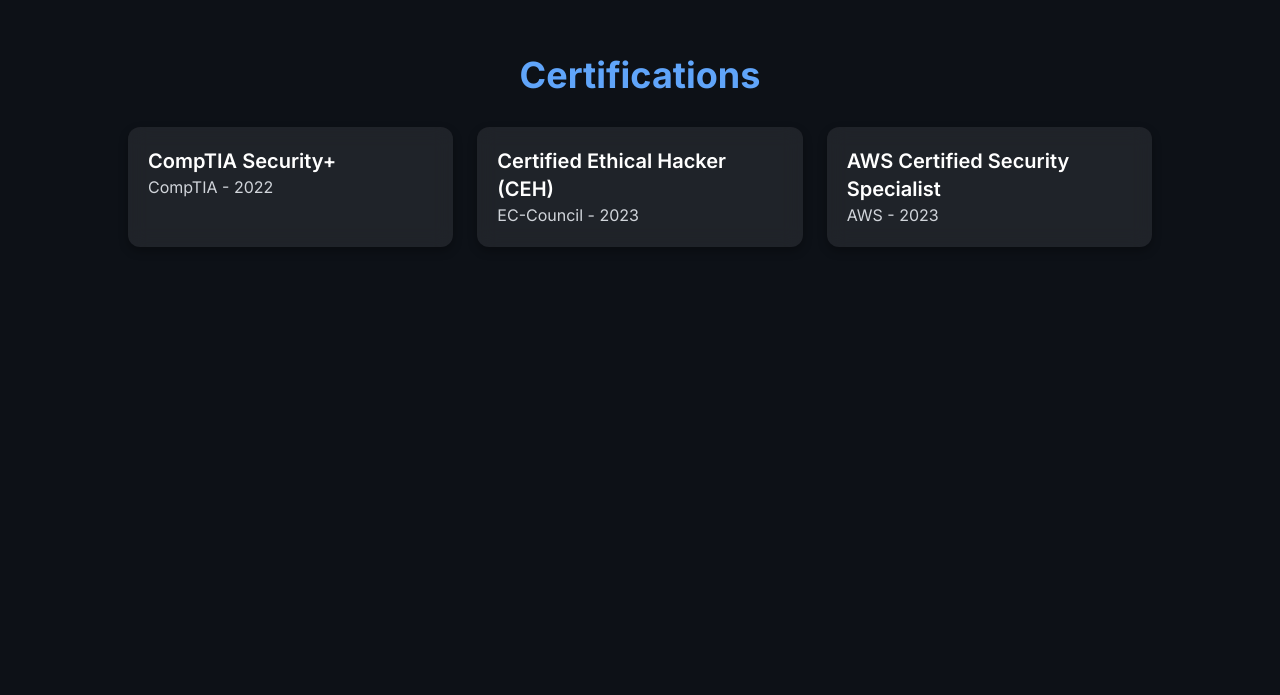
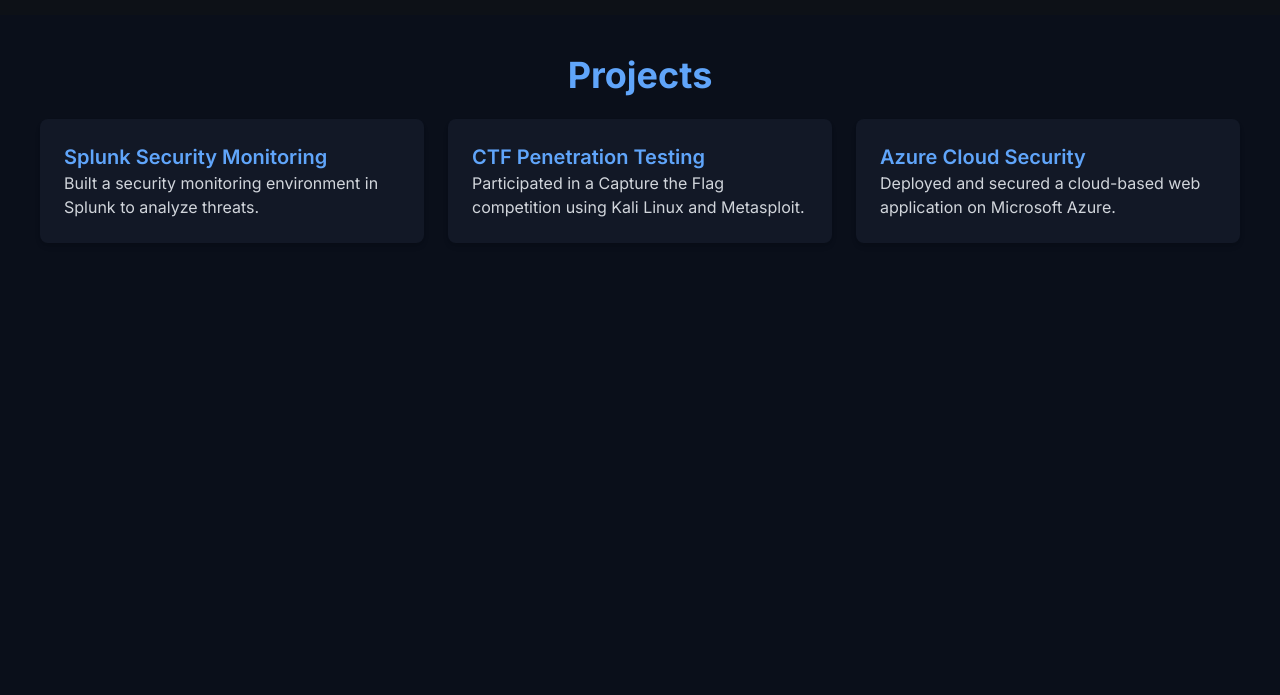
Before and after one commit to EyeonSee/EyeonCyberp, a React (Vite) app: page / in a window 1280 px wide. Shown: the part 2385-3080 px from the top of the page. Built offline with nearby package versions, Linux system fonts and the light colour scheme.

Commit message:
Update App.jsx

```diff
--- a/src/App.jsx
+++ b/src/App.jsx
@@ -1,24 +1,22 @@
 import Navbar from "./components/Navbar";
 import Hero from "./components/Hero";
 import Resume from "./components/Resume";
+import Skills from "./components/Skills";
 import Projects from "./components/Projects";
-import Skills from "./components/Skills";
-import Certifications from "./components/Certifications";
 import Contact from "./components/Contact";
 import Footer from "./components/Footer";
 
 const App = () => {
   return (
-    <>
+    <div className="bg-[#0D1117] text-white">
       <Navbar />
       <Hero />
       <Resume />
       <Skills />
-      <Certifications />
       <Projects />
       <Contact />
       <Footer />
-    </>
+    </div>
   );
 };
 
```
